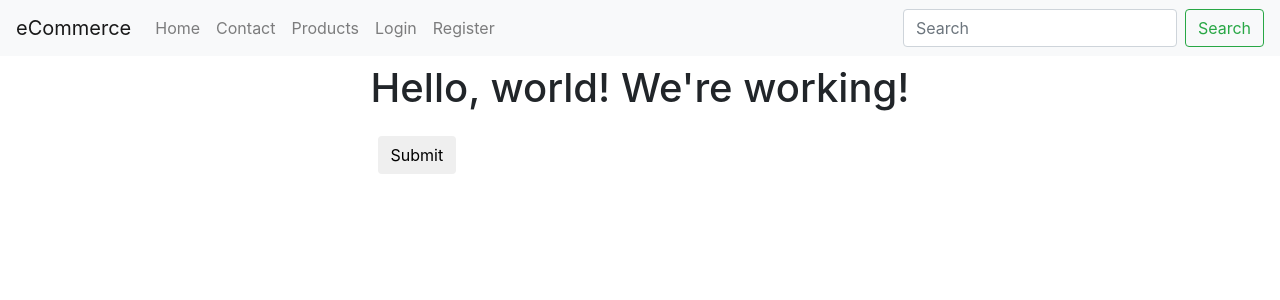
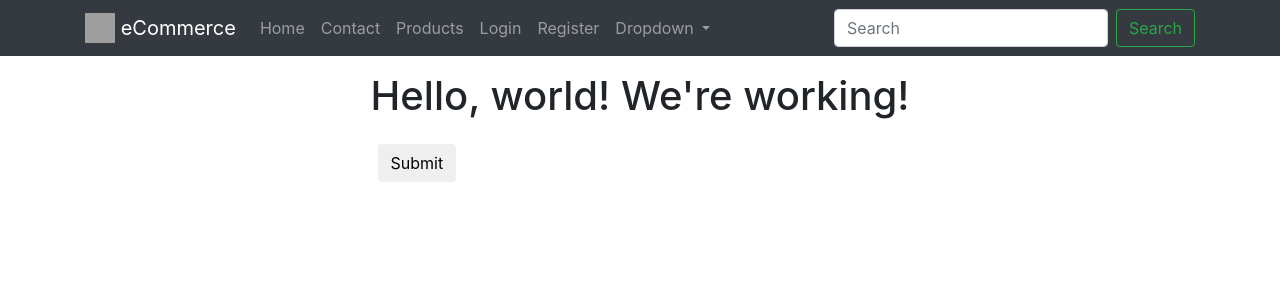
Before and after one commit to rafahuelin/django_ecocommerce, a Django app: template src/templates/contact/view.html in a window 1280 px wide. Shown: the top 300 px of the page. Run offline with Django 3.2, Linux system fonts and the light colour scheme; the template is opened without the code that fills it, so the values that code supplies are empty; some libraries are stand-ins or nearby versions; grey boxes are pictures that could not be loaded.

Commit message:
more integration between django and bootstrap

```diff
--- a/src/django_ecommerce/urls.py
+++ b/src/django_ecommerce/urls.py
@@ -19,6 +19,7 @@ from django.conf.urls.static import static
 from django.contrib import admin
 from django.urls import path, include
 
+
 from .views import home_page, about_page, contact_page, login_page, register_page
 
 
--- a/src/products/templates/products/detail.html
+++ b/src/products/templates/products/detail.html
@@ -2,7 +2,6 @@
 
 {% block content %}
 
-    <div class="container">
     <div class="row">
         <div class="col">
             <h1>{{ object.title }}</h1> <br>
@@ -14,6 +13,5 @@
             {% endif %}
         </div>
     </div>
-    </div>
 
 {% endblock %}
--- a/src/products/templates/products/list.html
+++ b/src/products/templates/products/list.html
@@ -1,7 +1,6 @@
 {% extends "base.html" %}
 
 {% block content %}
-    <div class="container">
     <div class="row">
 
         {% for obj in object_list %}
@@ -16,5 +15,4 @@
 
         {% endfor %}
     </div>
-    </div>
 {% endblock %}
--- a/src/templates/base.html
+++ b/src/templates/base.html
@@ -17,7 +17,9 @@
 
     {% include "base/navbar.html" with brand_name='eCommerce' %}
 
-    {% block content %}{% endblock %}
+    <div class="container">
+        {% block content %}{% endblock %}
+    </div>
 
     {% include "base/js.html" %}
 
--- a/src/templates/base/navbar.html
+++ b/src/templates/base/navbar.html
@@ -5,8 +5,9 @@
 {% url 'register' as register_url %}
 
 
-<nav class="navbar navbar-expand-lg navbar-light bg-light">
-    <a class="navbar-brand" href="{{ home_url }}">{% if brand_name %} {{ brand_name }} {% else %} eCommerce {% endif %}</a>
+<nav class="navbar navbar-expand-lg navbar-dark bg-dark mb-3">
+    <div class="container">
+        <a class="navbar-brand" href="{{ home_url }}"><img src="https://getbootstrap.com/assets/brand/bootstrap-solid.svg" width="30" height="30" class="d-inline-block align-top" alt="">{% if brand_name %} {{ brand_name }} {% else %} {% endif %}</a>
         <button class="navbar-toggler" type="button" data-toggle="collapse" data-target="#navbarSupportedContent" aria-controls="navbarSupportedContent" aria-expanded="false" aria-label="Toggle navigation">
         <span class="navbar-toggler-icon"></span>
         </button>
@@ -34,10 +35,22 @@
                     <a class="nav-link" href="{{ register_url }}">Register</a>
                 </li>
             {% endif %}
+            <li class="nav-item dropdown">
+                    <a class="nav-link dropdown-toggle" href="#" id="navbarDropdown" role="button" data-toggle="dropdown" aria-haspopup="true" aria-expanded="false">
+                      Dropdown
+                    </a>
+                    <div class="dropdown-menu" aria-labelledby="navbarDropdown">
+                        <a class="dropdown-item" href="#">Action</a>
+                        <a class="dropdown-item" href="#">Another action</a>
+                        <div class="dropdown-divider"></div>
+                        <a class="dropdown-item" href="#">Something else here</a>
+                    </div>
+                </li>
         </ul>
         <form class="form-inline my-2 my-lg-0">
             <input class="form-control mr-sm-2" type="search" placeholder="Search" aria-label="Search">
             <button class="btn btn-outline-success my-2 my-sm-0" type="submit">Search</button>
         </form>
         </div>
+    </div>
 </nav>
--- a/src/templates/contact/view.html
+++ b/src/templates/contact/view.html
@@ -8,7 +8,6 @@
         <h1>Hello, world! We're working!</h1>
     </div>
 
-    <div class="container">
     <div class="row">
         <div class="col">
             <p>{{ content }}</p>
@@ -21,7 +20,6 @@
             </div>
         </div>
     </div>
-    </div>
 {% endblock %}
 
 
--- a/src/templates/home_page.html
+++ b/src/templates/home_page.html
@@ -11,7 +11,6 @@
         <h1>Hello, world! We're working!</h1>
     </div>
 
-    <div class="container">
     <div class="row">
         <div class="col">
             <img src="{% static 'img/beach.jpg' %}" class="img-fluid">
@@ -28,7 +27,6 @@
         </div>
     {% endif %}
 
-    </div>
 {% endblock %}
 
 
```
Also changed, not shown: src/templates/auth/login.html (+10 -5 lines), src/templates/auth/register.html (+10 -5 lines). Lines whose indentation alone changed are shown as unchanged.
